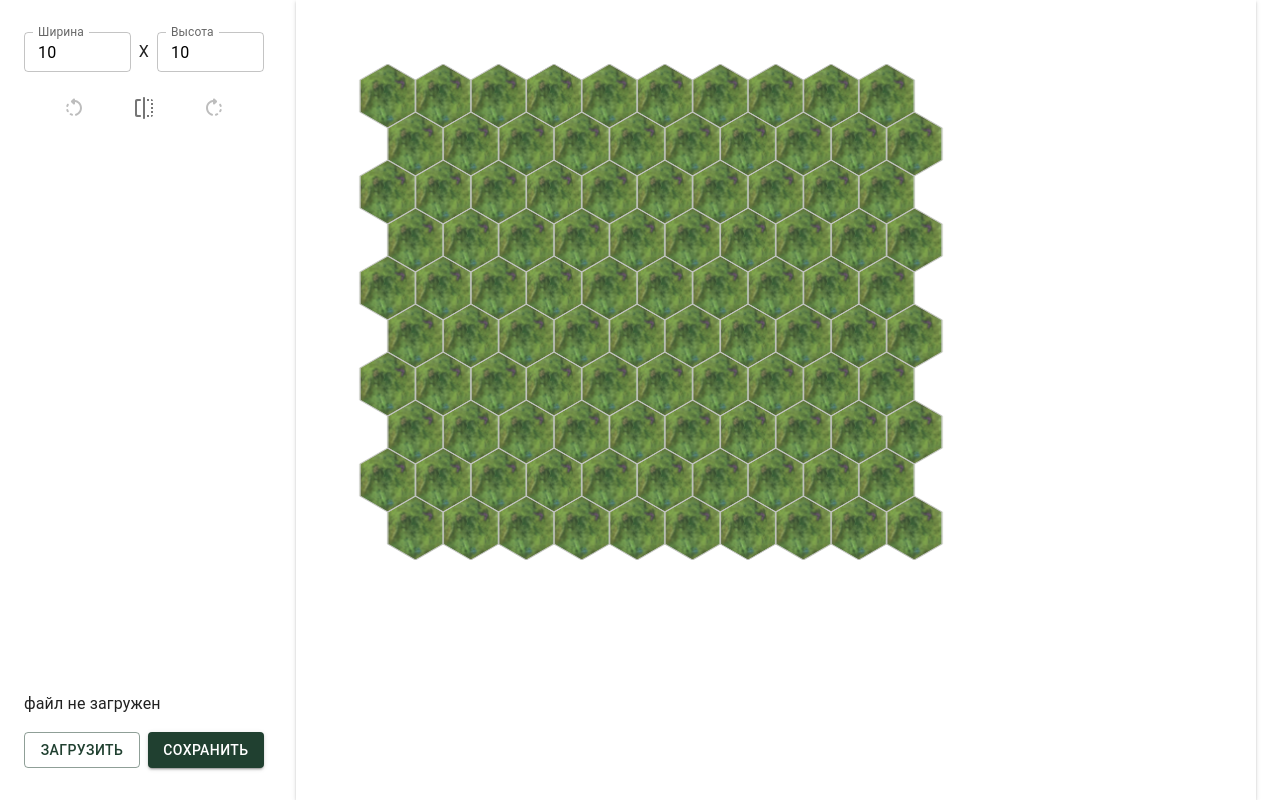
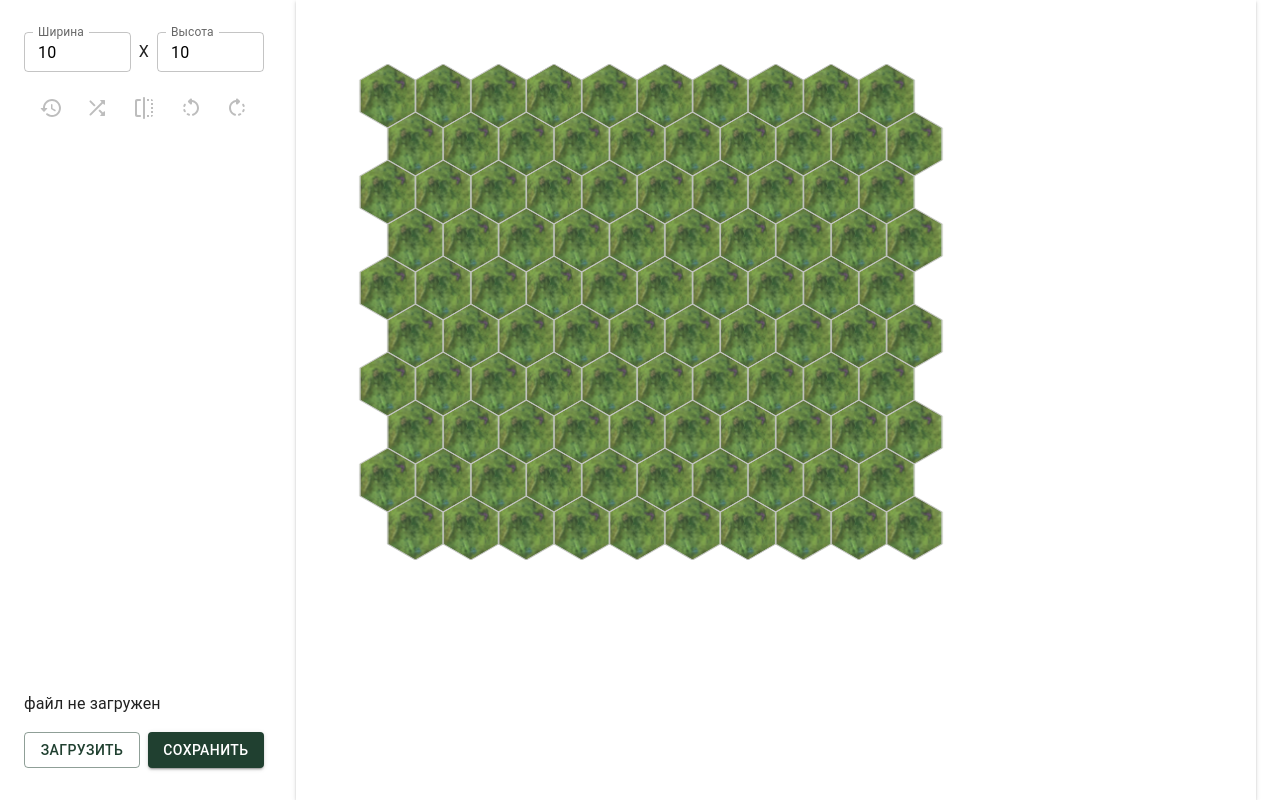
Before and after one commit to KossHub/hexaland, a React (Create React App) app: page /map-editor in a window 1280 px wide. Built offline with nearby package versions, Linux system fonts and the light colour scheme; no server answers; sample sign-in values are in the browser's storage.

Commit message:
Add todos

```diff
--- a/src/contexts/map/index.tsx
+++ b/src/contexts/map/index.tsx
@@ -13,14 +13,14 @@ const MapProvider: React.FC<PropsWithChildren> = (props) => {
   const [hoveredHex, setHoveredHex] =
     useState<MapContextState['hoveredHex']>(null)
 
-  const mapRef = useRef<MapContextState['map']>(null)
+  const mapRef = useRef<null | RectMap>(null)
 
   const contextValue: MapContextState = {
     selectedHex,
     hoveredHex,
     setSelectedHex,
     setHoveredHex,
-    map: mapRef.current
+    map: mapRef
   }
 
   return (
--- a/src/contexts/map/interfaces.ts
+++ b/src/contexts/map/interfaces.ts
@@ -1,10 +1,10 @@
 import React from 'react'
 
 import {RectMap} from '../../core/classes/GameMap/RectMap'
-import {ShortCubeCoords} from "../canvas/interfaces";
+import {ShortCubeCoords} from '../canvas/interfaces'
 
 export interface MapContextState {
-  map: null | RectMap
+  map: React.MutableRefObject<null | RectMap>
   selectedHex: null | ShortCubeCoords
   hoveredHex: null | ShortCubeCoords
   setSelectedHex: React.Dispatch<React.SetStateAction<null | ShortCubeCoords>>
--- a/src/pages/MapEditorPage/index.tsx
+++ b/src/pages/MapEditorPage/index.tsx
@@ -1,23 +1,28 @@
-import React, {useEffect, useState} from 'react'
-import {isString} from 'lodash'
+import React, {useCallback, useEffect, useMemo, useState} from 'react'
+import {isString, random} from 'lodash'
 import {Box, Button, IconButton, Typography} from '@mui/material'
 import {
   RotateRightRounded as RotateRightRoundedIcon,
   FlipRounded as FlipRoundedIcon,
-  RotateLeftRounded as RotateLeftRoundedIcon
+  RotateLeftRounded as RotateLeftRoundedIcon,
+  RestoreRounded as RestoreRoundedIcon,
+  ShuffleRounded as ShuffleRoundedIcon
 } from '@mui/icons-material'
 
 import Canvas from '../../components/Canvas'
 import TextField from '../../components/TextField'
 import {RectMap} from '../../core/classes/GameMap/RectMap'
+import {RectMapSchemeRow} from '../../core/interfaces/map.interfaces'
 import {useMapContext} from '../../contexts/map/useMapContext'
 import {useCanvasContext} from '../../contexts/canvas/useCanvasContext'
 import {useSnackbar} from '../../contexts/snackbar/useSnackbar'
 import {isJSON} from '../../utils/checker'
 import {getDefaultMapScheme} from '../../core/utils/canvasTemplate.utils'
 import {SIZE_LIMIT} from './constants'
+import {ROTATION_DEG} from '../../core/classes/LandscapeTemplates/constants'
 import * as UI from './styles'
-// TODO mapState.map => mapState.map.current in all project
+import Tooltip from '../../components/Tooltip'
+
 const MapEditorPage = () => {
   const canvas = useCanvasContext()
   const mapState = useMapContext()
@@ -27,29 +32,82 @@ const MapEditorPage = () => {
   const [height, setHeight] = useState(10)
   const [filename, setFilename] = useState('')
   const [fileData, setFileData] = useState<null | string>(null)
+  const [selectedHexInScheme, setSelectedHexInScheme] = useState<
+    null | RectMapSchemeRow[keyof RectMapSchemeRow]
+  >(null)
+
+  const [, triggerRender] = useState({})
 
   const fillEmptyTilesWithDefaultValue = () => {}
 
-  const handleRotateRight = () => {}
+  const isSelectedHexDisabled = useMemo(() => {
+    if (!selectedHexInScheme) {
+      return true
+    }
+
+    return (
+      selectedHexInScheme.rotationDeg === 0 && !selectedHexInScheme.isReflected
+    )
+  }, [selectedHexInScheme?.rotationDeg, selectedHexInScheme?.isReflected])
+
+  const handleRotateRight = () => {
+    if (!selectedHexInScheme) {
+      return
+    }
+
+    const delta = selectedHexInScheme.isReflected ? 300 : 60
+
+    selectedHexInScheme.rotationDeg =
+      (selectedHexInScheme.rotationDeg + delta) % 360
+
+    triggerRender({})
+  }
+
+  const handleRotateLeft = () => {
+    if (!selectedHexInScheme) {
+      return
+    }
+
+    const delta = selectedHexInScheme.isReflected ? 60 : 300
+
+    selectedHexInScheme.rotationDeg =
+      (selectedHexInScheme.rotationDeg + delta) % 360
+
+    triggerRender({})
+  }
 
   const handleReflect = () => {
-    console.log(':::CLICK:::', mapState?.map, mapState, canvas)
-    // if (!mapState.selectedHex) {
-    //   return
-    // }
-    // const {r, q} = mapState.selectedHex
-    //
-    // const hexInScheme = mapState.map?.mapScheme?.[r]?.[q]
-    //
-    // if (!hexInScheme) {
-    //   throw new Error(`q:${q}, r:${r} hex not found in scheme`)
-    //   return
-    // }
-    //
-    // hexInScheme.isReflected = !hexInScheme.isReflected
+    if (!selectedHexInScheme) {
+      return
     }
 
-  const handleRotateLeft = () => {}
+    selectedHexInScheme.isReflected = !selectedHexInScheme.isReflected
+
+    triggerRender({})
+  }
+
+  const handleResetTransform = () => {
+    if (!selectedHexInScheme) {
+      return
+    }
+
+    selectedHexInScheme.rotationDeg = 0
+    selectedHexInScheme.isReflected = false
+
+    triggerRender({})
+  }
+
+  const handleSetRandomTransform = useCallback(() => {
+    if (!selectedHexInScheme) {
+      return
+    }
+
+    selectedHexInScheme.isReflected = Boolean(random(1))
+    selectedHexInScheme.rotationDeg =
+      ROTATION_DEG[random(ROTATION_DEG.length - 1)]
+
+    triggerRender({})
+  }, [selectedHexInScheme])
 
   const handleFileUpload = (event: React.ChangeEvent<HTMLInputElement>) => {
     event.preventDefault()
@@ -85,7 +143,7 @@ const MapEditorPage = () => {
   }
 
   const handleSave = () => {
-    if (!mapState?.map?.mapScheme) {
+    if (!mapState.map?.current?.mapScheme) {
       enqueueSnackbar('Не удалось сохранить файл', {
         variant: 'error',
         anchorOrigin: {horizontal: 'right', vertical: 'bottom'}
@@ -97,7 +155,7 @@ const MapEditorPage = () => {
     el.setAttribute(
       'href',
       `data:text/plain;charset=utf-8,${encodeURIComponent(
-        JSON.stringify(mapState.map.mapScheme)
+        JSON.stringify(mapState.map.current.mapScheme)
       )}`
     )
     el.setAttribute('download', filename)
@@ -115,10 +173,43 @@ const MapEditorPage = () => {
       right: Number(width) - 1
     })
 
-    mapState.map = new RectMap(mapScheme)
+    mapState.map.current = new RectMap(mapScheme)
     canvas.originOffset.x = 0
     canvas.originOffset.y = 0
   }, [width, height])
+
+  useEffect(() => {
+    if (!mapState.selectedHex) {
+      return
+    }
+
+    const {r, q} = mapState.selectedHex
+    const hexInScheme = mapState.map.current?.mapScheme?.[r]?.[q]
+
+    if (!hexInScheme) {
+      throw new Error(`q:${q}, r:${r} hex not found in scheme`)
+      setSelectedHexInScheme(null)
+    }
+
+    setSelectedHexInScheme(hexInScheme)
+  }, [mapState.selectedHex])
+
+  const handleKeyup = useCallback(
+    (event: KeyboardEvent) => {
+      if (event.key === 'r') {
+        handleSetRandomTransform()
+      }
+    },
+    [handleSetRandomTransform]
+  )
+
+  useEffect(() => {
+    window.addEventListener('keyup', handleKeyup)
+
+    return () => {
+      window.removeEventListener('keyup', handleKeyup)
+    }
+  }, [handleKeyup])
 
   return (
     <UI.Wrapper maxWidth="xl">
@@ -130,7 +221,7 @@ const MapEditorPage = () => {
           maxWidth: '320px',
           display: 'flex',
           flexDirection: 'column',
-          justifyContent: 'space-between'
+          justifyContent: 'space-evenly'
         }}
       >
         <Box sx={{display: 'flex', alignItems: 'center', gap: 1, mb: 2}}>
@@ -160,21 +251,47 @@ const MapEditorPage = () => {
         </Box>
 
         <Box sx={{display: 'flex', justifyContent: 'space-evenly'}}>
+          <Tooltip title="Сбросить">
+            <IconButton
+              onClick={handleResetTransform}
+              disabled={isSelectedHexDisabled}
+            >
+              <RestoreRoundedIcon />
+            </IconButton>
+          </Tooltip>
+
+          <Tooltip title="Случайная трансформация">
+            <IconButton
+              onClick={handleSetRandomTransform}
+              disabled={!selectedHexInScheme}
+            >
+              <ShuffleRoundedIcon />
+            </IconButton>
+          </Tooltip>
+
+          <Tooltip title="Отразить по вертикали">
+            <IconButton onClick={handleReflect} disabled={!selectedHexInScheme}>
+              <FlipRoundedIcon />
+            </IconButton>
+          </Tooltip>
+
+          <Tooltip title="Против часовой стрелки">
             <IconButton
               onClick={handleRotateLeft}
-            disabled={!mapState.selectedHex}
+              disabled={!selectedHexInScheme}
             >
               <RotateLeftRoundedIcon />
             </IconButton>
-          <IconButton onClick={handleReflect}>
-            <FlipRoundedIcon />
-          </IconButton>
+          </Tooltip>
+
+          <Tooltip title="По часовой стрелке">
             <IconButton
               onClick={handleRotateRight}
-            disabled={!mapState.selectedHex}
+              disabled={!selectedHexInScheme}
             >
               <RotateRightRoundedIcon />
             </IconButton>
+          </Tooltip>
         </Box>
 
         <Typography mb={2} mt="auto">
```
Also changed, not shown: src/core/classes/GameMap/index.ts (+29 -0 lines), src/hooks/useCanvasListeners.ts (+19 -19 lines). Lines whose indentation alone changed are shown as unchanged.
